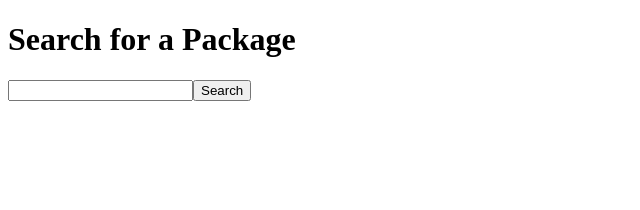
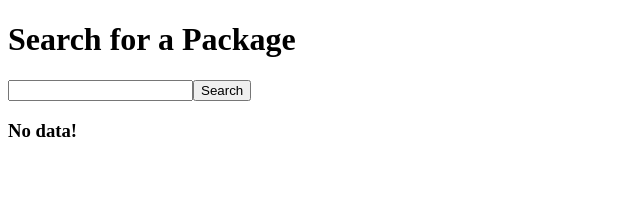
Before and after one commit to arieldavis22/redux-ts, a React (Create React App) app: page / in a window 1280 px wide. Shown: the top 210 px of the page, without its empty margins (0-640 px from the left). Built offline with nearby package versions, Linux system fonts and the light colour scheme.

Commit message:
consuming store state

```diff
--- a/src/components/RepositoriesList.tsx
+++ b/src/components/RepositoriesList.tsx
@@ -21,6 +21,10 @@
         <input value={term} onChange={(e) => setTerm(e.target.value)} />
         <button>Search</button>
       </form>
+      {error && <h3>{error}</h3>}
+      {loading && <h3>Loading...</h3>}
+      {!error && !loading && data.length === 0 && <h3>No data!</h3>}
+      {!error && !loading && data.map((name) => <div key={name}>{name}</div>)}
     </div>
   );
 };
```
